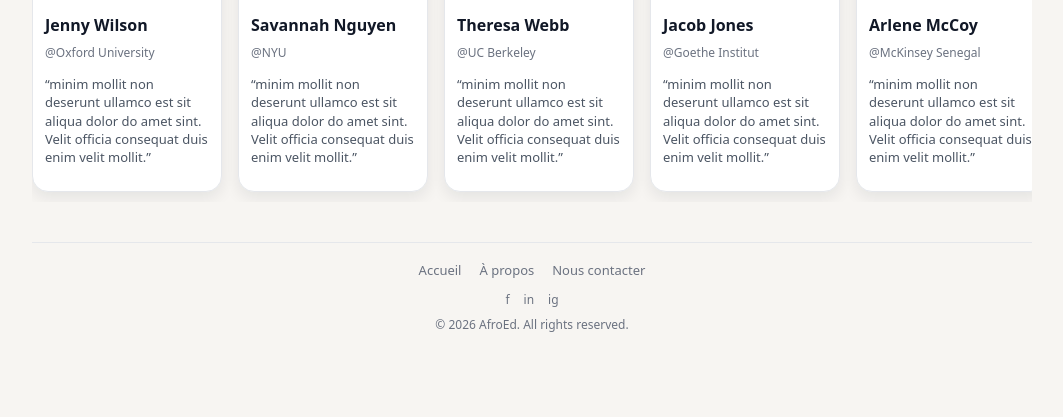
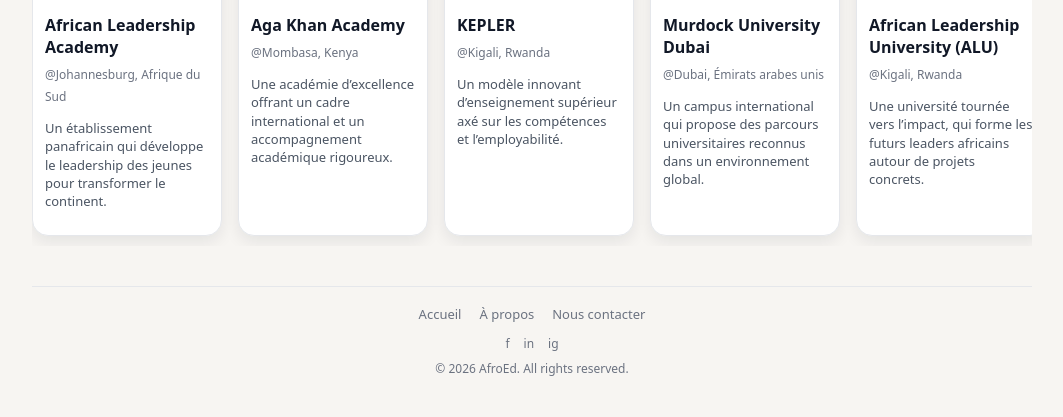
Before and after one commit to meite-root/afroed-portesouvertes, a Flask app: page / in a window 1280 px wide. Shown: the part 1819-2236 px from the top of the page, without its empty margins (108-1171 px from the left). Before the commit the page ends 2151 px from the top, so only its background shows below. Run offline with Flask 3, Linux system fonts and the light colour scheme.

Commit message:
Update mentors carousel to school-focused content

```diff
--- a/templates/landing.html
+++ b/templates/landing.html
@@ -151,38 +151,38 @@
     </section>
 
     <section class="mentors">
-      <h2>Nos mentors</h2>
-      <p>Amet minim mollit non deserunt ullamco est sit aliqua dolor do amet sint.</p>
-      <div class="carousel" aria-label="Mentors">
+      <h2>Écoles à découvrir</h2>
+      <p>Explorez quelques établissements partenaires et préparez vos prochaines candidatures.</p>
+      <div class="carousel" aria-label="Écoles partenaires">
         <article class="carousel-card">
-          <img src="https://images.unsplash.com/photo-1500648767791-00dcc994a43e?auto=format&fit=crop&w=400&q=80" alt="Jenny Wilson">
-          <h3>Jenny Wilson</h3>
-          <span>@Oxford University</span>
-          <p>“minim mollit non deserunt ullamco est sit aliqua dolor do amet sint. Velit officia consequat duis enim velit mollit.”</p>
+          <img src="{{ url_for('static', filename='schools/african-leadership-academy.png') }}" alt="Logo African Leadership Academy">
+          <h3>African Leadership Academy</h3>
+          <span>@Johannesburg, Afrique du Sud</span>
+          <p>Un établissement panafricain qui développe le leadership des jeunes pour transformer le continent.</p>
         </article>
         <article class="carousel-card">
-          <img src="https://images.unsplash.com/photo-1506794778202-cad84cf45f1d?auto=format&fit=crop&w=400&q=80" alt="Savannah Nguyen">
-          <h3>Savannah Nguyen</h3>
-          <span>@NYU</span>
-          <p>“minim mollit non deserunt ullamco est sit aliqua dolor do amet sint. Velit officia consequat duis enim velit mollit.”</p>
+          <img src="{{ url_for('static', filename='schools/aga-khan-academy.png') }}" alt="Logo Aga Khan Academy">
+          <h3>Aga Khan Academy</h3>
+          <span>@Mombasa, Kenya</span>
+          <p>Une académie d’excellence offrant un cadre international et un accompagnement académique rigoureux.</p>
         </article>
         <article class="carousel-card">
-          <img src="https://images.unsplash.com/photo-1494790108377-be9c29b29330?auto=format&fit=crop&w=400&q=80" alt="Theresa Webb">
-          <h3>Theresa Webb</h3>
-          <span>@UC Berkeley</span>
-          <p>“minim mollit non deserunt ullamco est sit aliqua dolor do amet sint. Velit officia consequat duis enim velit mollit.”</p>
+          <img src="{{ url_for('static', filename='schools/kepler.png') }}" alt="Logo KEPLER">
+          <h3>KEPLER</h3>
+          <span>@Kigali, Rwanda</span>
+          <p>Un modèle innovant d’enseignement supérieur axé sur les compétences et l’employabilité.</p>
         </article>
         <article class="carousel-card">
-          <img src="https://images.unsplash.com/photo-1507003211169-0a1dd7228f2d?auto=format&fit=crop&w=400&q=80" alt="Jacob Jones">
-          <h3>Jacob Jones</h3>
-          <span>@Goethe Institut</span>
-          <p>“minim mollit non deserunt ullamco est sit aliqua dolor do amet sint. Velit officia consequat duis enim velit mollit.”</p>
+          <img src="{{ url_for('static', filename='schools/murdock-university-dubai.png') }}" alt="Logo Murdock University Dubai">
+          <h3>Murdock University Dubai</h3>
+          <span>@Dubai, Émirats arabes unis</span>
+          <p>Un campus international qui propose des parcours universitaires reconnus dans un environnement global.</p>
         </article>
         <article class="carousel-card">
-          <img src="https://images.unsplash.com/photo-1544005313-94ddf0286df2?auto=format&fit=crop&w=400&q=80" alt="Arlene McCoy">
-          <h3>Arlene McCoy</h3>
-          <span>@McKinsey Senegal</span>
-          <p>“minim mollit non deserunt ullamco est sit aliqua dolor do amet sint. Velit officia consequat duis enim velit mollit.”</p>
+          <img src="{{ url_for('static', filename='schools/african-leadership-university-alu.png') }}" alt="Logo African Leadership University">
+          <h3>African Leadership University (ALU)</h3>
+          <span>@Kigali, Rwanda</span>
+          <p>Une université tournée vers l’impact, qui forme les futurs leaders africains autour de projets concrets.</p>
         </article>
       </div>
     </section>
```
Also changed, not shown: static/schools/README.md (added).
